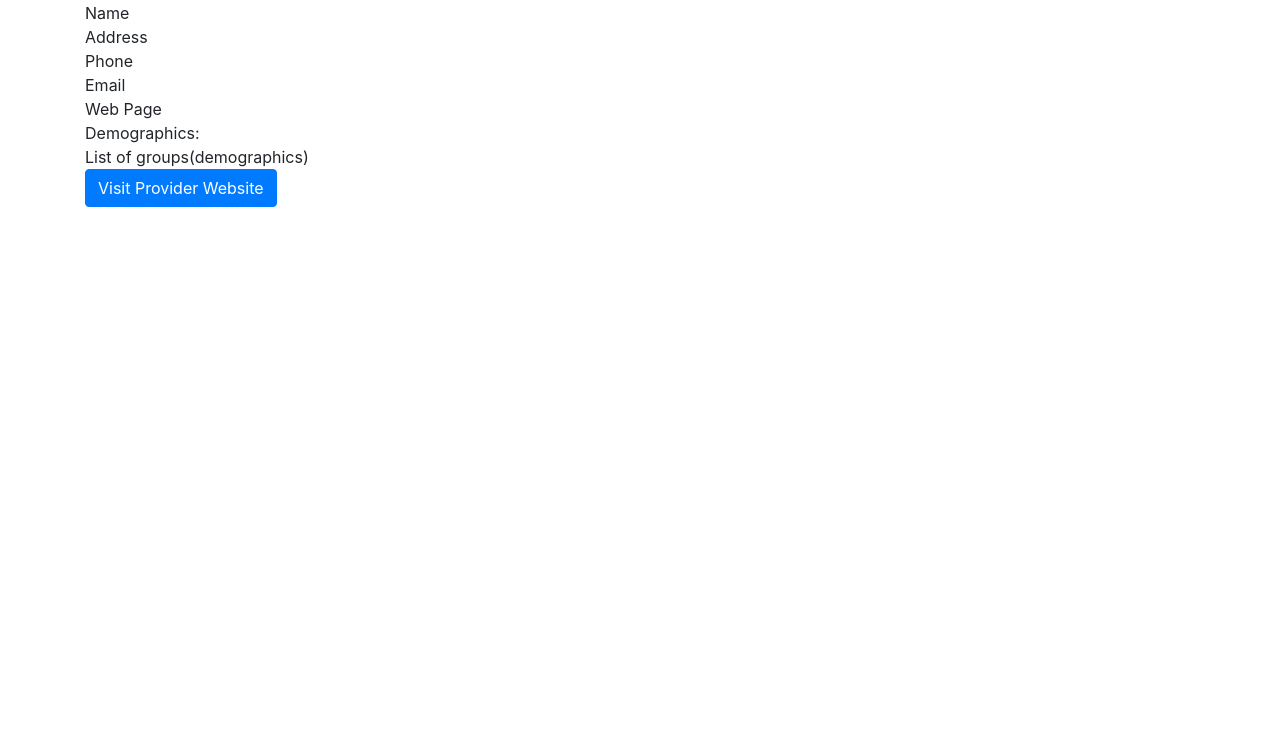
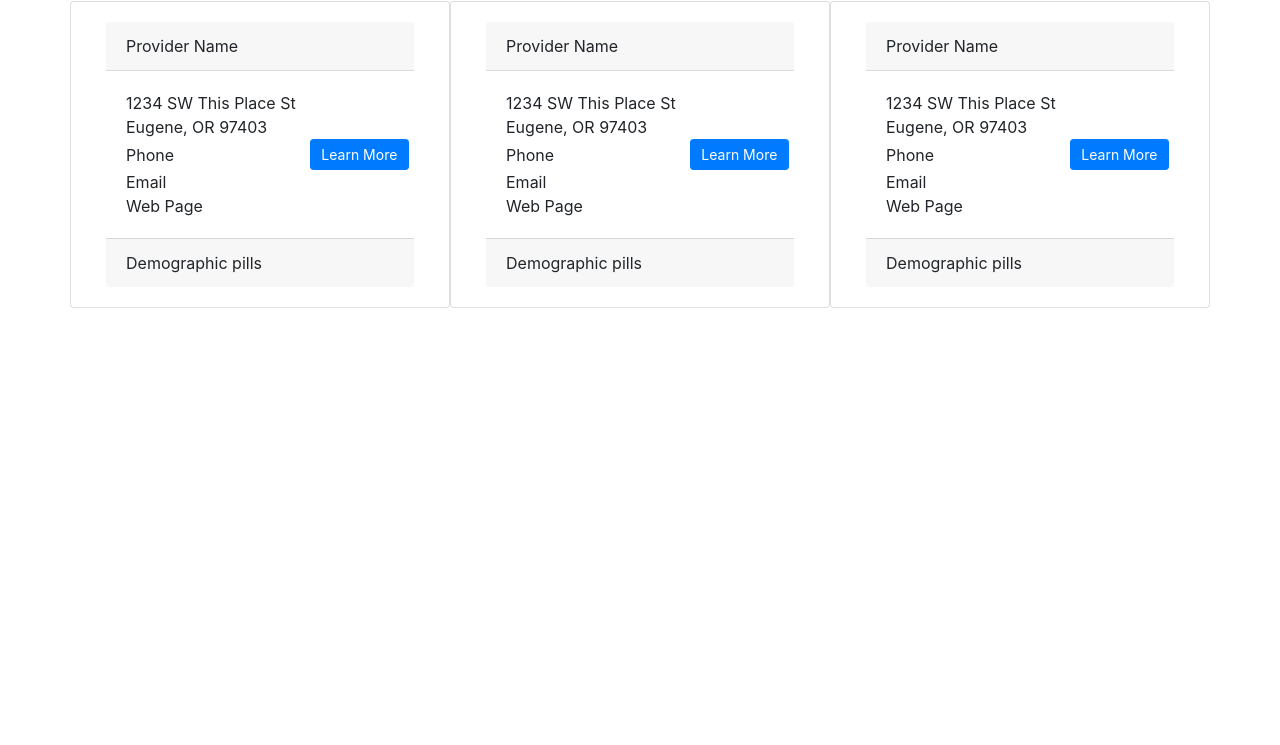
Before and after one commit to frankylee/codeORcreate, a plain HTML site: page providers.html in a window 1280 px wide. Shown: the part 55-800 px from the top of the page. Drawn offline with nearby package versions, Linux system fonts and the light colour scheme.

Commit message:
Added initial bootstrap card styling to providers.html

```diff
--- a/providers.html
+++ b/providers.html
@@ -16,19 +16,73 @@
         <header>
             <h1>All Providers</h1>
         </header>
-        <div>
-            <div id="name">Name</div>
-            <div id="address">Address</div>
-            <div id="phone">Phone</div>
-            <div id="email">Email</div>
-            <div id="web">Web Page</div>
+        <!-- Begin three card row -->
+        <div class="row">
+            <!-- Begin one provider card -->
+            <div class="card col-lg-4 col-md-6 col-12" id="provider-card">
+                <div class="card-body">
+                    <div class="card-header" id="name">Provider Name</div>
+                    <div class="card-body">
+                        <div id="street-address">1234 SW This Place St <br /> Eugene, OR 97403 </div>
+                        <div class="row">
+                            <div class="align-self-center col-8" id="phone">Phone</div>
+                            <button class="align-self-center btn btn-sm btn-primary col-4">Learn More</button>
+                        </div>
+                        <div id="email">Email</div>
+                        <div id="web">Web Page</div>
+                    </div>
+                    <div class="card-footer">
+                        <div id="demographics">
+                            <div>Demographic pills</div>
+                        </div>
+                    </div>
+                </div>
+            </div>
+            <!-- End one provider card -->
+            <!-- Begin one provider card -->
+            <div class="card col-lg-4 col-md-6 col-12" id="provider-card">
+                <div class="card-body">
+                    <div class="card-header" id="name">Provider Name</div>
+                    <div class="card-body">
+                        <div id="street-address">1234 SW This Place St <br /> Eugene, OR 97403 </div>
+                        <div class="row">
+                            <div class="align-self-center col-8" id="phone">Phone</div>
+                            <button class="align-self-center btn btn-sm btn-primary col-4">Learn More</button>
+                        </div>
+                        <div id="email">Email</div>
+                        <div id="web">Web Page</div>
+                    </div>
+                    <div class="card-footer">
+                        <div id="demographics">
+                            <div>Demographic pills</div>
+                        </div>
+                    </div>
+                </div>
+            </div>
+            <!-- End one provider card -->
+            <!-- Begin one provider card -->
+            <div class="card col-lg-4 col-md-6 col-12" id="provider-card">
+                <div class="card-body">
+                    <div class="card-header" id="name">Provider Name</div>
+                    <div class="card-body">
+                        <div id="street-address">1234 SW This Place St <br /> Eugene, OR 97403 </div>
+                        <div class="row">
+                            <div class="align-self-center col-8" id="phone">Phone</div>
+                            <button class="align-self-center btn btn-sm btn-primary col-4">Learn More</button>
+                        </div>
+                        <div id="email">Email</div>
+                        <div id="web">Web Page</div>
+                    </div>
+                    <div class="card-footer">
+                        <div id="demographics">
+                            <div>Demographic pills</div>
+                        </div>
+                    </div>
+                </div>
+            </div>
+            <!-- End one provider card -->
         </div>
-        <div id="demographics">
-            Demographics:
-            <div>List of groups(demographics)</div>
-        </div>
-
-        <button class="btn btn-primary">Visit Provider Website</button>
+        <!-- End three card row-->
     </div>
     <script src=""></script>
     <script src="https://code.jquery.com/jquery-3.3.1.slim.min.js"
```
